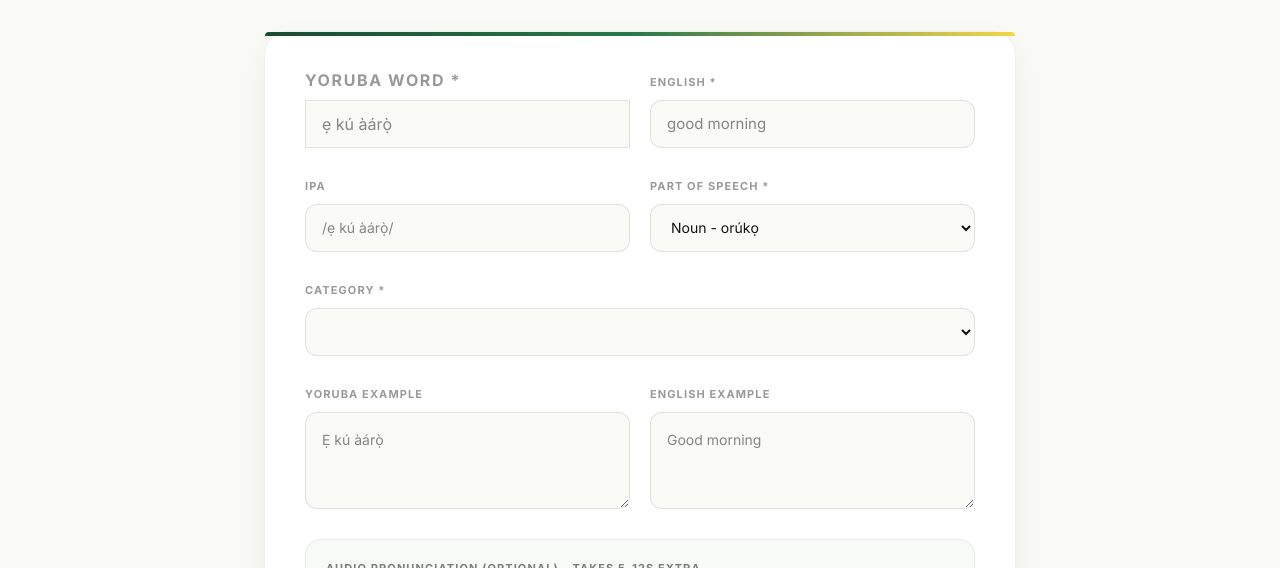
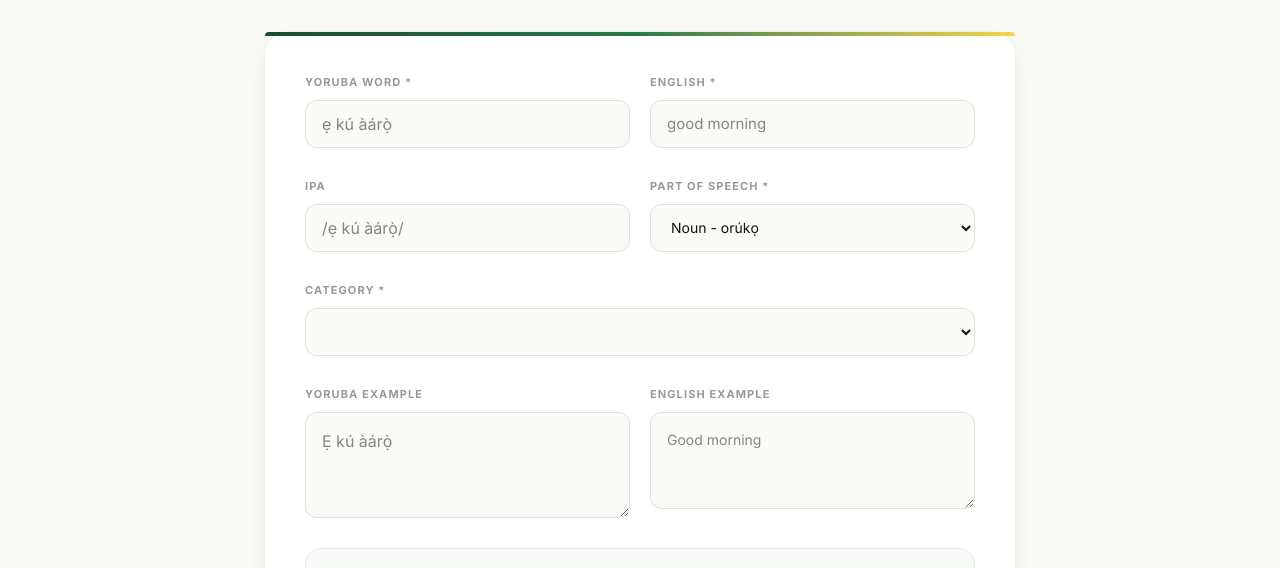
Before and after one commit to oredolagbenga/oro-lexicon, a Next.js app: page /contribute in a window 1280 px wide. Shown: the part 226-794 px from the top of the page. Built offline with nearby package versions, Linux system fonts and the light colour scheme; no server answers; the database is empty; sample sign-in values are in the browser's storage.

Commit message:
fix: restore full beautiful design + no cut off

```diff
--- a/src/app/contribute/ContributeForm.tsx
+++ b/src/app/contribute/ContributeForm.tsx
@@ -57,7 +57,7 @@ export default function ContributeForm({ categories }: { categories: { id: strin
 
   const yorubaFields = ["yoruba", "ipa", "exampleYo"];
   const showKeyboard = activeField ? yorubaFields.includes(activeField) : false;
-  const anchorRef = activeField ? (refs as any)[activeField] as React.RefObject<HTMLElement> : undefined;
+
 
   useEffect(() => {
     if (categories.length && !form.categoryId) setForm(f => ({ ...f, categoryId: categories[0].id }));
@@ -246,11 +246,9 @@ export default function ContributeForm({ categories }: { categories: { id: strin
 
         <div className="grid md:grid-cols-2 gap-5">
             <div>
-              <label className="text- font-bold tracking-widest uppercase text-black/40">Yoruba Word *</label>
-              <input ref={refs.yoruba} onFocus={() => setActiveField("yoruba")} value={form.yoruba} onChange={e => setForm({ ...form, yoruba: e.target.value })} required placeholder="ẹ kú àárọ̀" className="mt-2 w-full h-12 rounded- bg-[#fafaf7] border px-4 text- focus:outline-none focus:bg-white border-black/10 focus:border-[#1a4d2e]" />
-              {showKeyboard && activeField === "yoruba" && (
-                <YorubaKeyboard visible={showKeyboard} onInsert={insertChar} onClose={() => setActiveField(null)} anchorRef={refs.yoruba as any} />
-              )}
+              <label className="text-[11px] font-bold tracking-widest uppercase text-black/40">Yoruba Word *</label>
+            <input ref={refs.yoruba} onFocus={() => setActiveField("yoruba")} value={form.yoruba} onChange={e => setForm({ ...form, yoruba: e.target.value })} required placeholder="ẹ kú àárọ̀" className="mt-2 w-full h-12 rounded-[12px] bg-[#fafaf7] border border-black/10 px-4 text-[16px] focus:outline-none focus:bg-white focus:border-[#1a4d2e]" />
+            {activeField === "yoruba" && showKeyboard && <YorubaKeyboard visible={showKeyboard} onInsert={insertChar} onClose={() => setActiveField(null)} anchorRef={refs.yoruba as any} />}
             </div>
           <div>
             <label className="text-[11px] font-bold tracking-widest uppercase text-black/40">English *</label>
@@ -261,10 +259,8 @@ export default function ContributeForm({ categories }: { categories: { id: strin
         <div className="grid md:grid-cols-2 gap-5">
           <div>
             <label className="text-[11px] font-bold tracking-widest uppercase text-black/40">IPA</label>
-            <input ref={refs.ipa} onFocus={() => setActiveField("ipa")} value={form.ipa} onChange={e => setForm({ ...form, ipa: e.target.value })} placeholder="/ẹ kú àárọ̀/" className="mt-2 w-full h-12 rounded-[12px] bg-[#fafaf7] border border-black/10 px-4 text-[14px] font-mono focus:outline-none focus:bg-white focus:border-[#1a4d2e]" />
-              {showKeyboard && activeField === "yoruba" && (
-                <YorubaKeyboard visible={showKeyboard} onInsert={insertChar} onClose={() => setActiveField(null)} anchorRef={refs.yoruba as any} />
-              )}
+            <input ref={refs.ipa} onFocus={() => setActiveField("ipa")} value={form.ipa} onChange={e => setForm({ ...form, ipa: e.target.value })} placeholder="/ẹ kú àárọ̀/" className="mt-2 w-full h-12 rounded-[12px] bg-[#fafaf7] border border-black/10 px-4 text-[16px] font-mono focus:outline-none focus:bg-white focus:border-[#1a4d2e]" />
+            {activeField === "ipa" && showKeyboard && <YorubaKeyboard visible={showKeyboard} onInsert={insertChar} onClose={() => setActiveField(null)} anchorRef={refs.ipa as any} />}
           </div>
           <div>
             <label className="text-[11px] font-bold tracking-widest uppercase text-black/40">Part of Speech *</label>
@@ -280,10 +276,9 @@ export default function ContributeForm({ categories }: { categories: { id: strin
         <div className="grid md:grid-cols-2 gap-5">
           <div>
             <label className="text-[11px] font-bold tracking-widest uppercase text-black/40">Yoruba Example</label>
-            <textarea ref={refs.exampleYo} onFocus={() => setActiveField("exampleYo")} value={form.exampleYo} onChange={e => setForm({ ...form, exampleYo: e.target.value })} placeholder="Ẹ kú àárọ̀" rows={3} className="mt-2 w-full rounded-[12px] bg-[#fafaf7] border border-black/10 p-4 text-[14px] focus:outline-none focus:bg-white focus:border-[#1a4d2e]" />
-              {showKeyboard && activeField === "yoruba" && (
-                <YorubaKeyboard visible={showKeyboard} onInsert={insertChar} onClose={() => setActiveField(null)} anchorRef={refs.yoruba as any} />
-              )}
+            <textarea ref={refs.exampleYo} onFocus={() => setActiveField("exampleYo")} value={form.exampleYo} onChange={e => setForm({ ...form, exampleYo: e.target.value })} placeholder="Ẹ kú àárọ̀" rows={3} className="mt-2 w-full rounded-[12px] bg-[#fafaf7] border border-black/10 p-4 text-[16px] focus:outline-none focus:bg-white focus:border-[#1a4d2e]" />
+            {activeField === "exampleYo" && showKeyboard && <YorubaKeyboard visible={showKeyboard} onInsert={insertChar} onClose={() => setActiveField(null)} anchorRef={refs.exampleYo as any} />}
+
           </div>
           <div>
             <label className="text-[11px] font-bold tracking-widest uppercase text-black/40">English Example</label>
```
